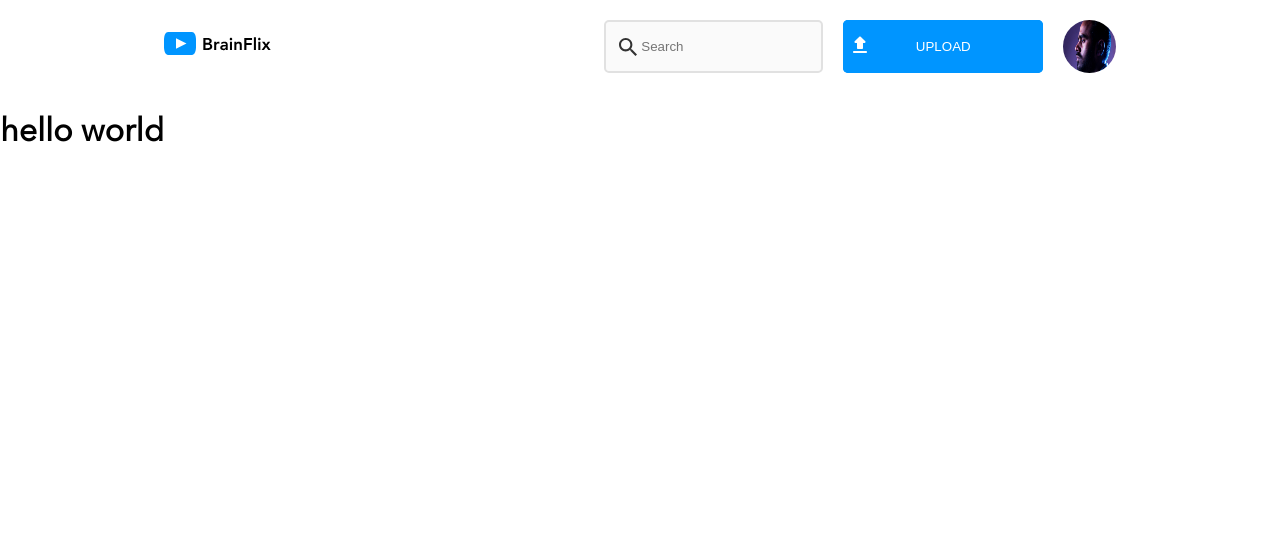
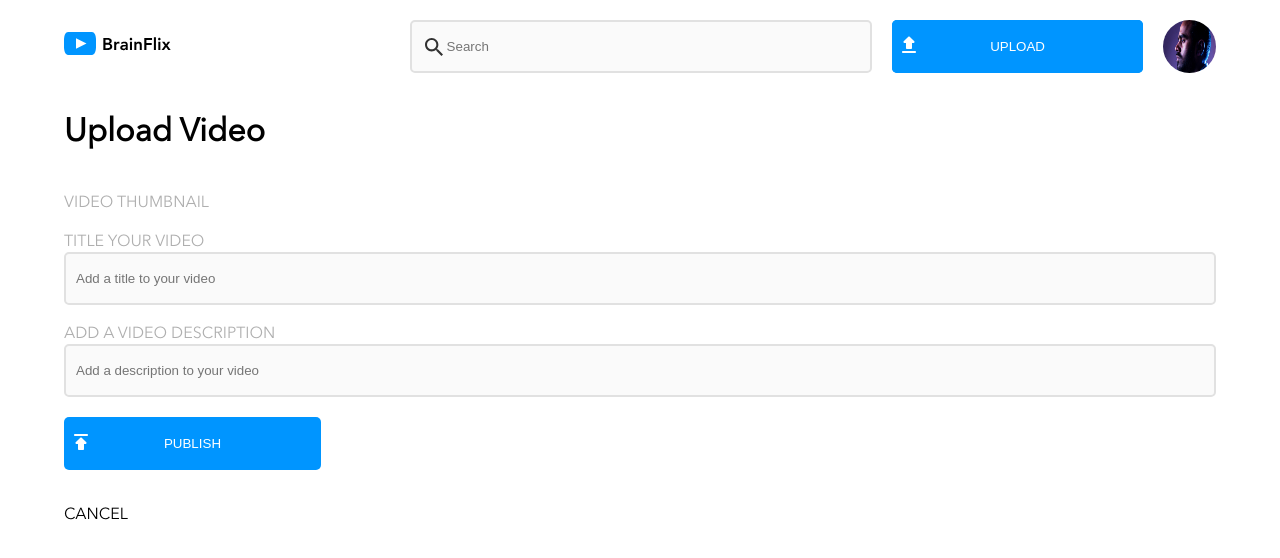
Before and after one commit to danm364/daniel-mcgill-brainflix, a React (Create React App) app: page /upload in a window 1280 px wide. Shown: the top 558 px of the page. Built offline with nearby package versions, Linux system fonts and the light colour scheme.

Commit message:
updat eheader to make less complex, also started uploadpage

```diff
--- a/src/App.scss
+++ b/src/App.scss
@@ -3,11 +3,13 @@
 @use "./styles/partials/content" as *;
 @use "./styles/partials/commentFeed" as *;
 @use "./styles/partials/videoFeed" as *;
+@use "./styles/partials/uploadpage" as *;
 .App {
 
     background-color: white;
     height: 100vh;
     display: flex;
+    align-items: center;
     flex-direction: column;
     row-gap: 20px;
     font-family: avenir;
--- a/src/components/header/Header.js
+++ b/src/components/header/Header.js
@@ -7,6 +7,7 @@ import UploadBtn from "./UploadBtn";
 
 function Header() {
     return (
+
         <header className="header__container">
           <Logo />
           <div className="header__flex-wrap">
@@ -14,6 +15,7 @@ function Header() {
             <UploadBtn />
           </div>
         </header>
+
     );
   }
 
--- a/src/pages/UploadPage.js
+++ b/src/pages/UploadPage.js
@@ -1,3 +1,5 @@
+import publishSvg from "../assets/images/icons/publish.svg";
+
 
 
 function UploadPage() {
@@ -6,7 +8,26 @@ function UploadPage() {
 
     return (
         <div className="uploadpage__container">
-            <h1>hello world</h1>
+            <h1>Upload Video</h1>
+            <section className="uploadpage__video-info">
+                <div className="uploadpage__image-container">
+                    <label className="uploadpage__label" htmlFor="">VIDEO THUMBNAIL</label>
+                    <img src="" alt=""  />
+                </div>
+                <div className="uploadpage__info-container">
+                    <label className="uploadpage__label" htmlFor="">TITLE YOUR VIDEO</label>
+                    <input type="text" placeholder="Add a title to your video"/>
+                </div>
+                <div className="uploadpage__info-container">
+                    <label className="uploadpage__label" placeholder="" htmlFor="">ADD A VIDEO DESCRIPTION</label>
+                    <input type="text" placeholder="Add a description to your video" />
+                </div>
+            </section>
+            <div className="uploadpage__btn-container">
+                <button className="uploadpage__publish-btn">PUBLISH</button>
+                <object data={publishSvg} aria-label="publishSvg" className="uploadpage__publishSvg" type=""></object>
+            </div>
+            <p>CANCEL</p>
         </div>
 
     );
--- a/src/styles/partials/_header.scss
+++ b/src/styles/partials/_header.scss
@@ -1,6 +1,8 @@
 @use "../partials/variables" as *;
 
 .header {
+
+
 
     &__flex-wrap {
         display: flex;
@@ -8,9 +10,8 @@
         justify-content: center;
         align-items: center;
         row-gap: 20px;
+        width: 100%;
 
-        margin-top: 20px;
-        width: 100%;
     }
 
     &__container {
@@ -18,9 +19,9 @@
         flex-direction: column;
         justify-content: center;
         align-items: center;
-        row-gap: 20px;
+        width: 90%;
+        margin-top: 20px;
 
-        margin-top: 20px;
     }
 
 
@@ -81,7 +82,7 @@
     }
 
     &__search-wrap {
-        width: 90%;
+        width: 100%;
         max-width: 490px;
         display: flex;
         justify-content: center;
@@ -139,8 +140,8 @@
     }
 
     &__upload-wrap {
-        width: 90%;
-        position: relative;
+        width: 100%;
+
         display: flex;
         justify-content: center;
         max-width: 490px;
@@ -150,7 +151,7 @@
 
 
     &__logo-wrap {
-        width: 90%;
+
         display: flex;
         justify-content: center;
 
@@ -166,31 +167,25 @@
 
         &__container {
             flex-direction: row;
-            justify-content: space-around;
+            justify-content:space-between;
             align-content: center;
+
 
         }
 
         &__flex-wrap {
             flex-direction: row;
             align-items: center;
-            width: 40%;
+            width: 70%;
             margin: 0;
             column-gap: 20px;
+            justify-content: end;
 
         }
 
-        &__logo-wrap {
-            justify-self: flex-start;
-            width: auto;
-            // justify-content: start;
-        }
-
-        &__search-wrap {
-            max-width: 350px;
 
 
-        }
+
 
         &__upload-userImg {
             border-radius: 100px;
@@ -200,28 +195,23 @@
 
         }
 
-        &__uploadbtn-wrap {
-            width: auto;
+        &__upload-wrap {
+            width: 70%;
+            min-width: 200px;
+            column-gap: 20px;
+            max-width: 330px;
+        }
+
+        &__search-bar {
+            min-width: 310px;
         }
 
 
 
 
-        &__upload {
 
-            &-wrap {
-                column-gap: 20px;
-            }
-            &-btn {
 
-                width: 200px;
-            }
 
-            // &-wrap {
-
-            // }
-
-        }
 
         &__user-img {
             display: none;
--- /dev/null
+++ b/src/styles/partials/_uploadpage.scss
@@ -0,0 +1,60 @@
+@use "./variables" as *;
+
+.uploadpage {
+    &__container {
+        display: flex;
+        flex-direction: column;
+        width: 90%;
+        row-gap: 20px;
+
+    }
+
+    &__publishSvg {
+
+        position: absolute;
+        top: 13px;
+        left: 5px;
+    }
+
+    &__btn-container {
+        display: flex;
+        position:relative;
+
+
+    }
+
+    &__publish-btn {
+        @include blue-btn;
+
+    }
+
+    &__video-info {
+        row-gap: 20px;
+        display: flex;
+        flex-direction: column;
+        & * label {
+            color: $secondary-text;
+        }
+    }
+
+    &__info-container {
+
+        display: flex;
+        flex-direction: column;
+
+     input {
+        @include inputbox-mobile(10px)
+    }
+
+}
+}
+
+
+
+@media (min-width: 768px) {
+    .uploadpage {
+        &__publish-btn {
+            max-width: 257px;
+        }
+    }
+}
--- a/src/styles/partials/_variables.scss
+++ b/src/styles/partials/_variables.scss
@@ -26,3 +26,31 @@ $videobar-color: rgba($color: #000000, $alpha: 0.3);
     font-style: normal;
 
 }
+
+
+@mixin inputbox-mobile($padding-left) {
+
+    height: 35px;
+    flex-grow: 3;
+    padding-left: 30px;
+    display: flex;
+    background-color: $form-field;
+    border: $divider-line 2px solid;
+    border-radius: 5px;
+    padding: 7px 0 7px $padding-left;
+
+}
+
+@mixin blue-btn {
+    background-color: $primary-cta;
+    color: $background-color;
+    border: transparent;
+    border-radius: 5px;
+    width: 100%;
+    align-items: center;
+    display: flex;
+    justify-content: center;
+
+    height: 53px;
+
+}
```
Lines whose indentation alone changed are shown as unchanged.
